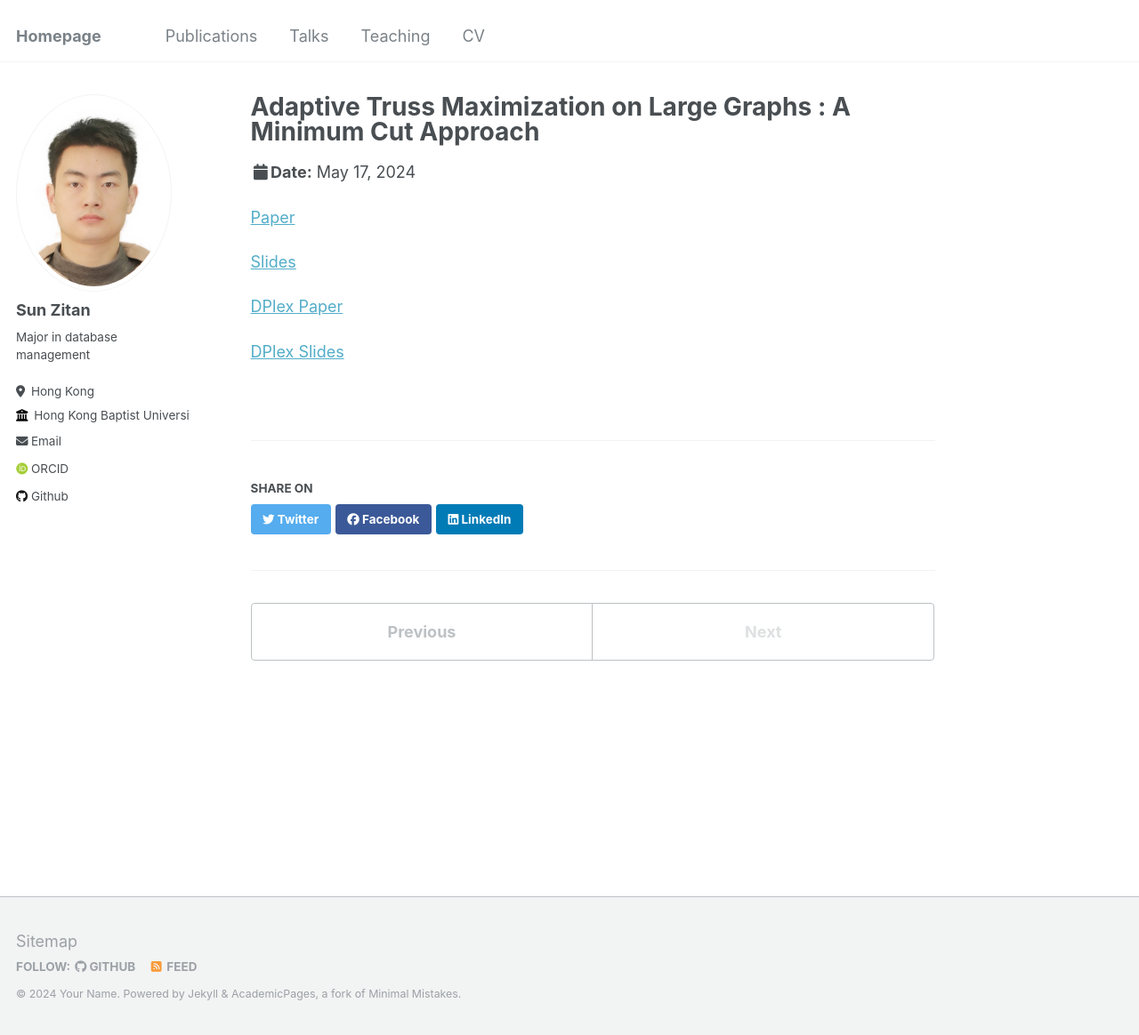
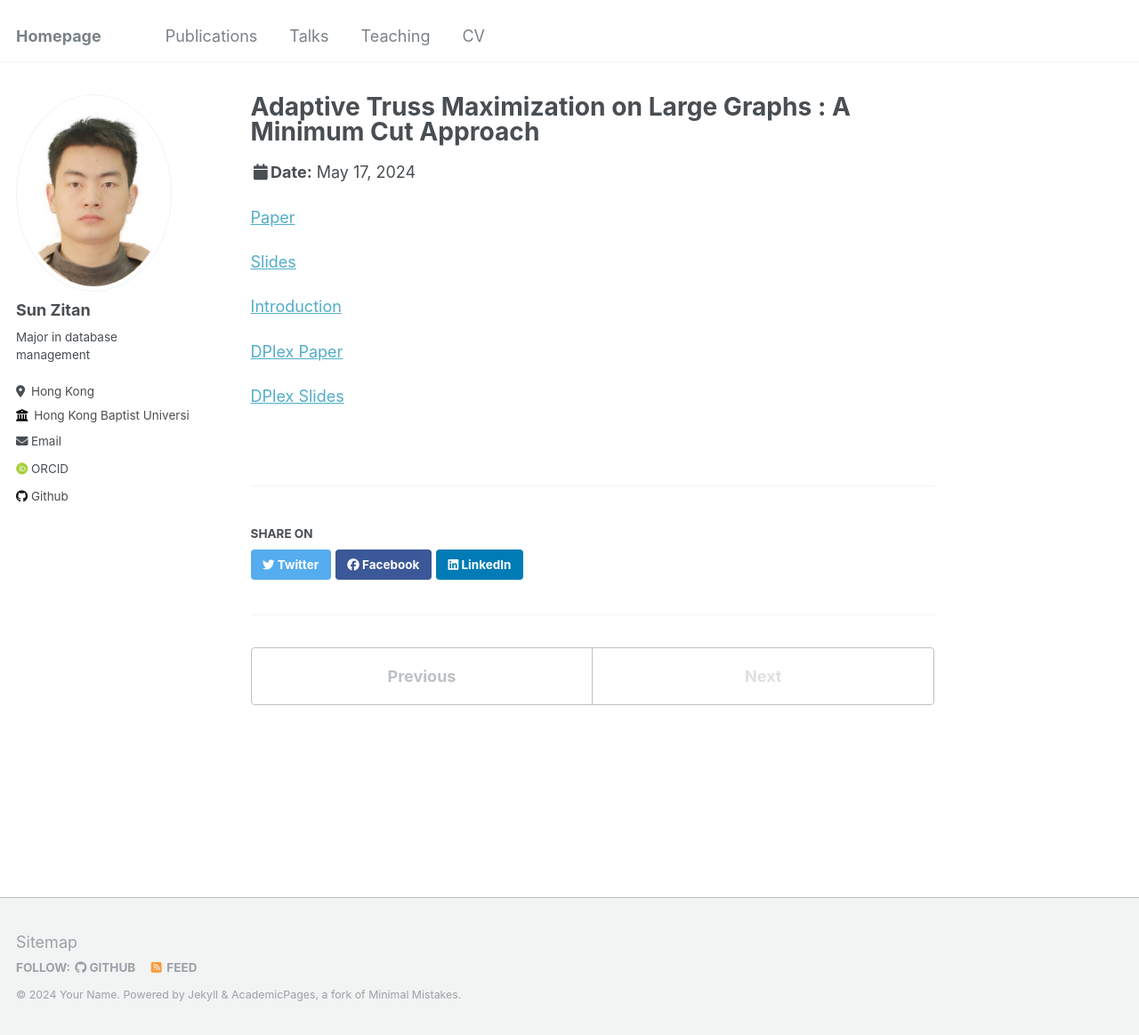
Before and after one commit to jinrdfh/HomePage, a Jekyll site: the page built from _talks/2024-05-17.md, in a window 1280 px wide and 1164 px high. Shown: the whole window at 89% size. Built offline with Jekyll 4.4.1, drawn with Linux system fonts in a browser that asks for light colours; some web fonts are replaced.

Commit message:
Update 2024-05-17.md

```diff
--- a/_talks/2024-05-17.md
+++ b/_talks/2024-05-17.md
@@ -14,6 +14,7 @@ location: "Utrecht, Netherlands"
 
 [Slides](https://www.comp.hkbu.edu.hk/~zitansun/ICDE2024.pptx)
 
+[Introduction](https://www.comp.hkbu.edu.hk/~zitansun/presentation/SelfIntroduction.pptx)
 <!--[CV](https://www.comp.hkbu.edu.hk/~zitansun/presentation/ZitanSun.pptx)
 [Lecture](https://www.comp.hkbu.edu.hk/~zitansun/presentation/lecture.pptx)-->
 
```
